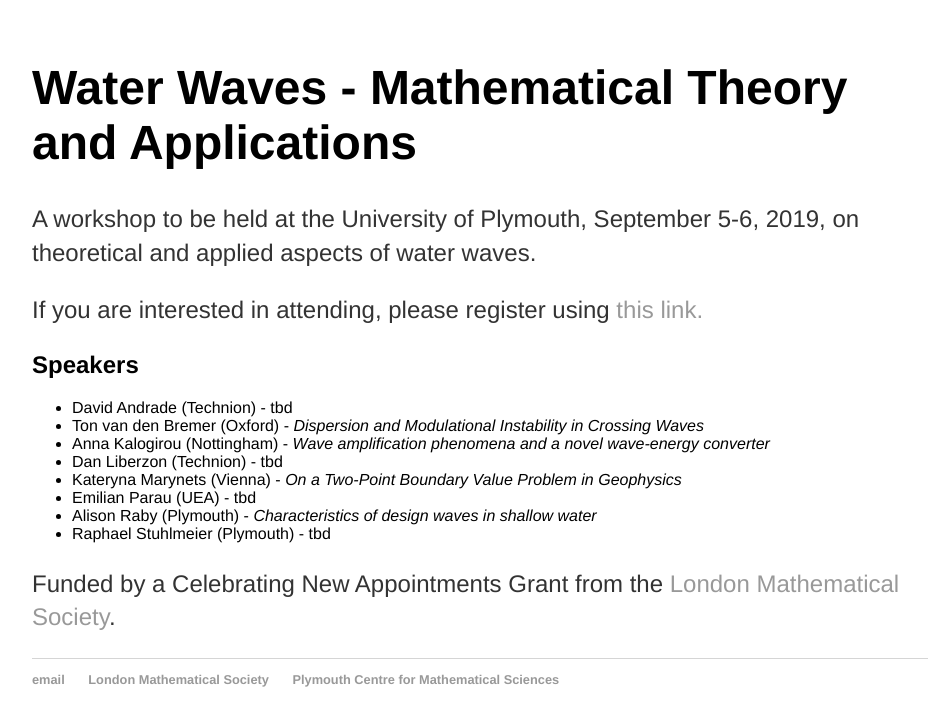
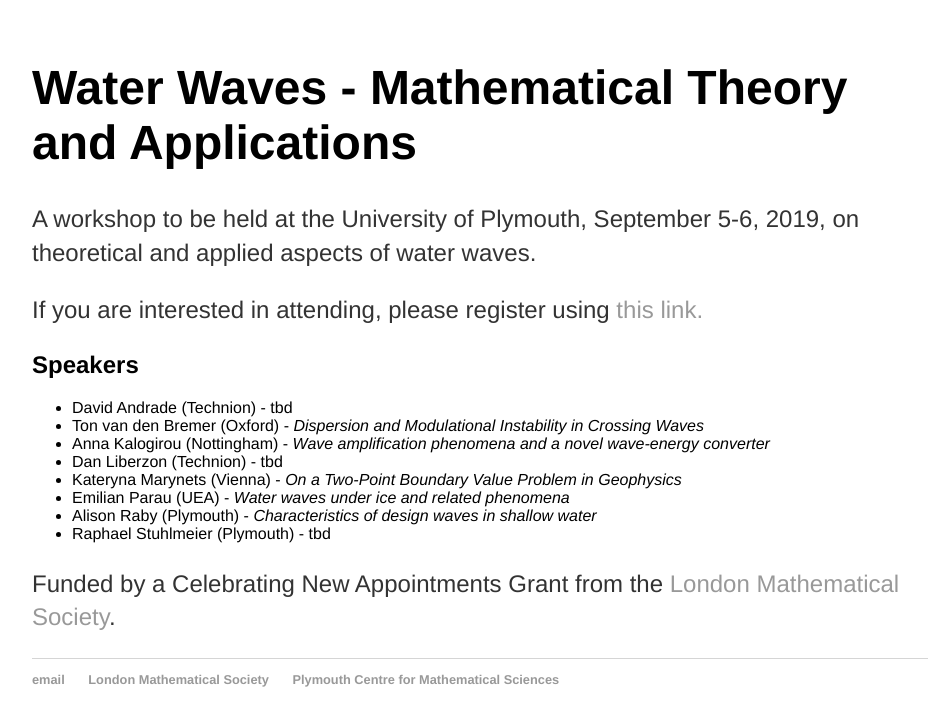
Before and after one commit to rstuhlmeier/rstuhlmeier.github.io, a Jekyll site: the page built from conferences/workshop.html, in a window 1280 px wide. Shown: the top 726 px of the page, without its empty margins (160-1089 px from the left). Built offline with Jekyll 4.4.1, drawn with Linux system fonts in a browser that asks for light colours.

Commit message:
Update workshop.html

```diff
--- a/conferences/workshop.html
+++ b/conferences/workshop.html
@@ -16,7 +16,7 @@ title: Workshop Water Waves - Mathematical Theory and Applications
 <li>Anna Kalogirou (Nottingham) - <i>Wave amplification phenomena and a novel wave-energy converter</i></li>
 <li>Dan Liberzon (Technion) - tbd </li>
   <li>Kateryna Marynets (Vienna) - <i>On a Two-Point Boundary Value Problem in Geophysics</i> </li>
-<li>Emilian Parau (UEA) - tbd </li>
+  <li>Emilian Parau (UEA) - <i>Water waves under ice and related phenomena</i> </li>
   <li>Alison Raby (Plymouth) - <i>Characteristics of design waves in shallow water</i></li>
 <li>Raphael Stuhlmeier (Plymouth) - tbd  </li>
 </ul>
```
